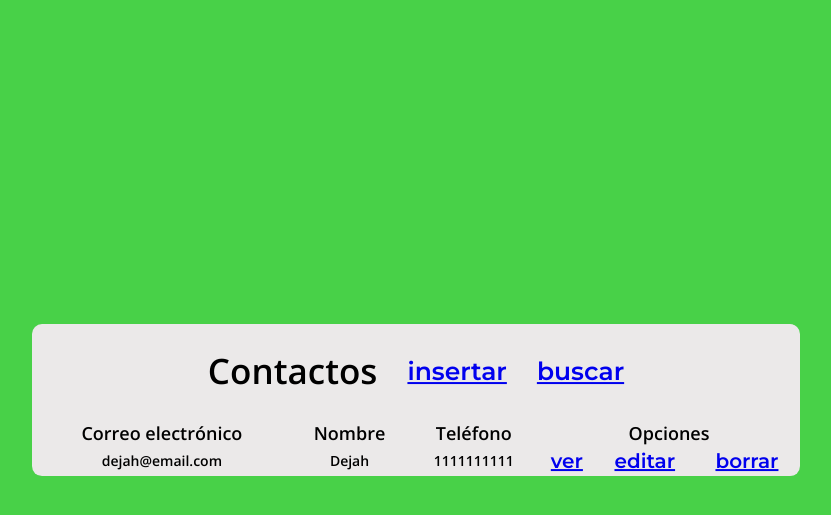
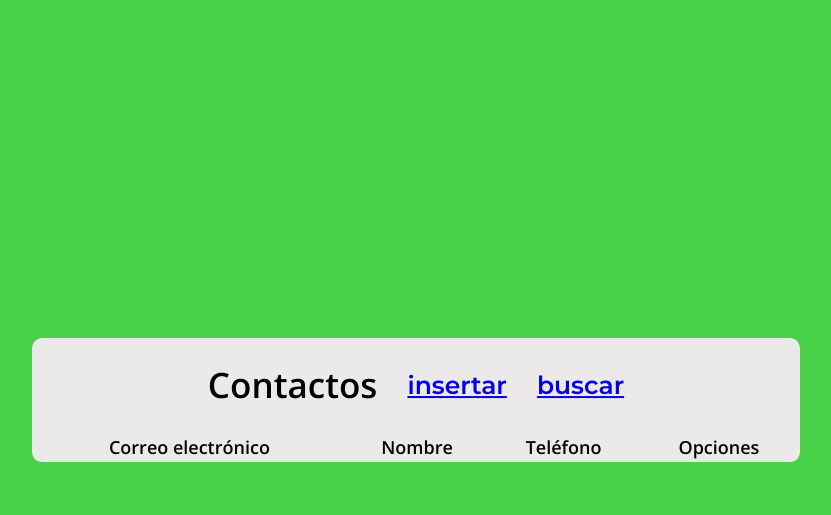
Before and after one commit to JorgeAlfonsoLDiaz/api_evaluation_JALD_frontend, a Flask app: page / in a window 1280 px wide. Shown: the top 515 px of the page, without its empty margins (224-1055 px from the left). Run offline with Flask 3, Linux system fonts and the light colour scheme; lists and menus that the app fills with data are empty.

Commit message:
Se ha eliminado el registro estático de ejemplo

```diff
--- a/templates/index.html
+++ b/templates/index.html
@@ -26,14 +26,7 @@
                 </tr>
             </thead>
             <tbody id="datos">
-                <tr>
-                    <td>dejah@email.com</td>
-                    <td>Dejah</td>
-                    <td>1111111111</td>
-                    <td><a href="ver.html" class="opciones">ver</a></td>
-                    <td><a href="editar.html" class="opciones">editar</a></td>
-                    <td><a href="borrar.html" class="opciones">borrar</a></td>
-                </tr>
+
             </tbody>
 
         </table>
```
